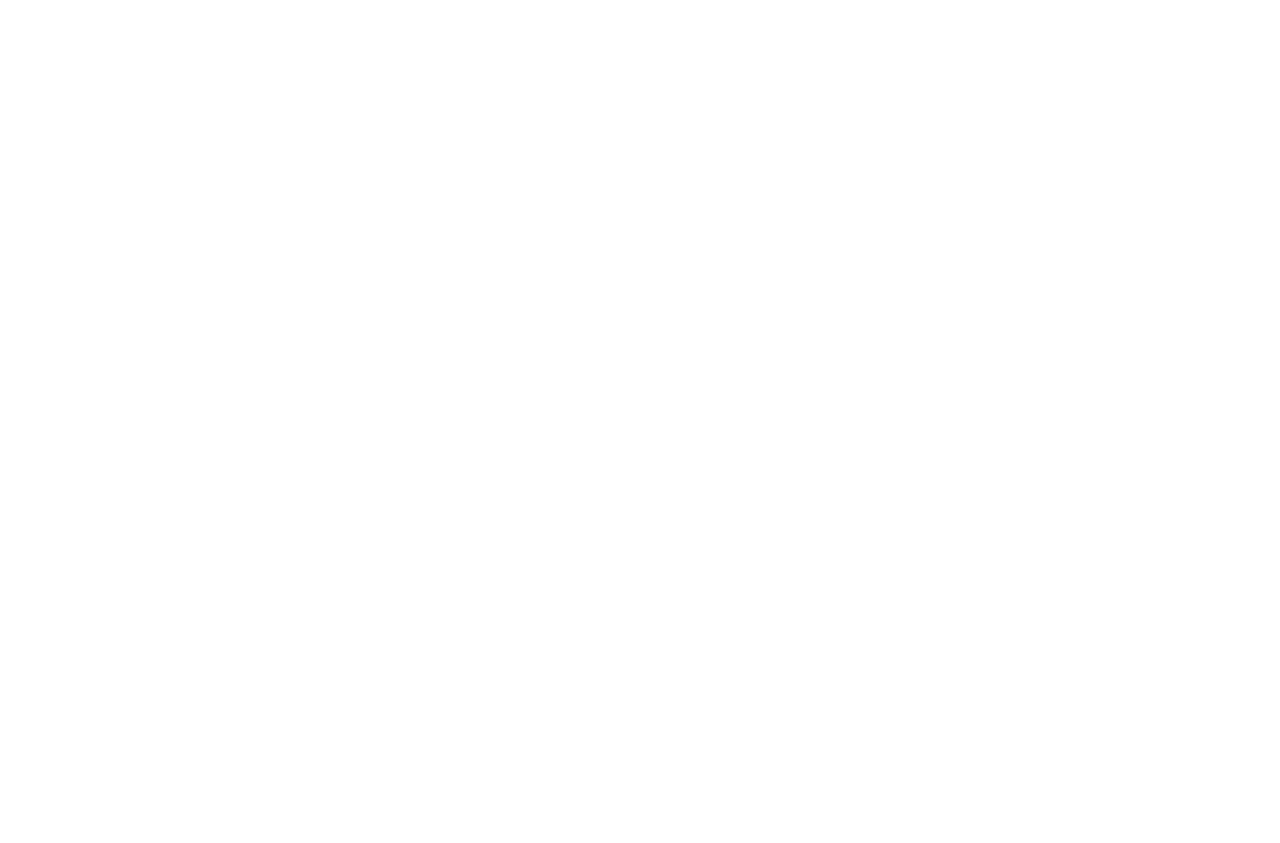
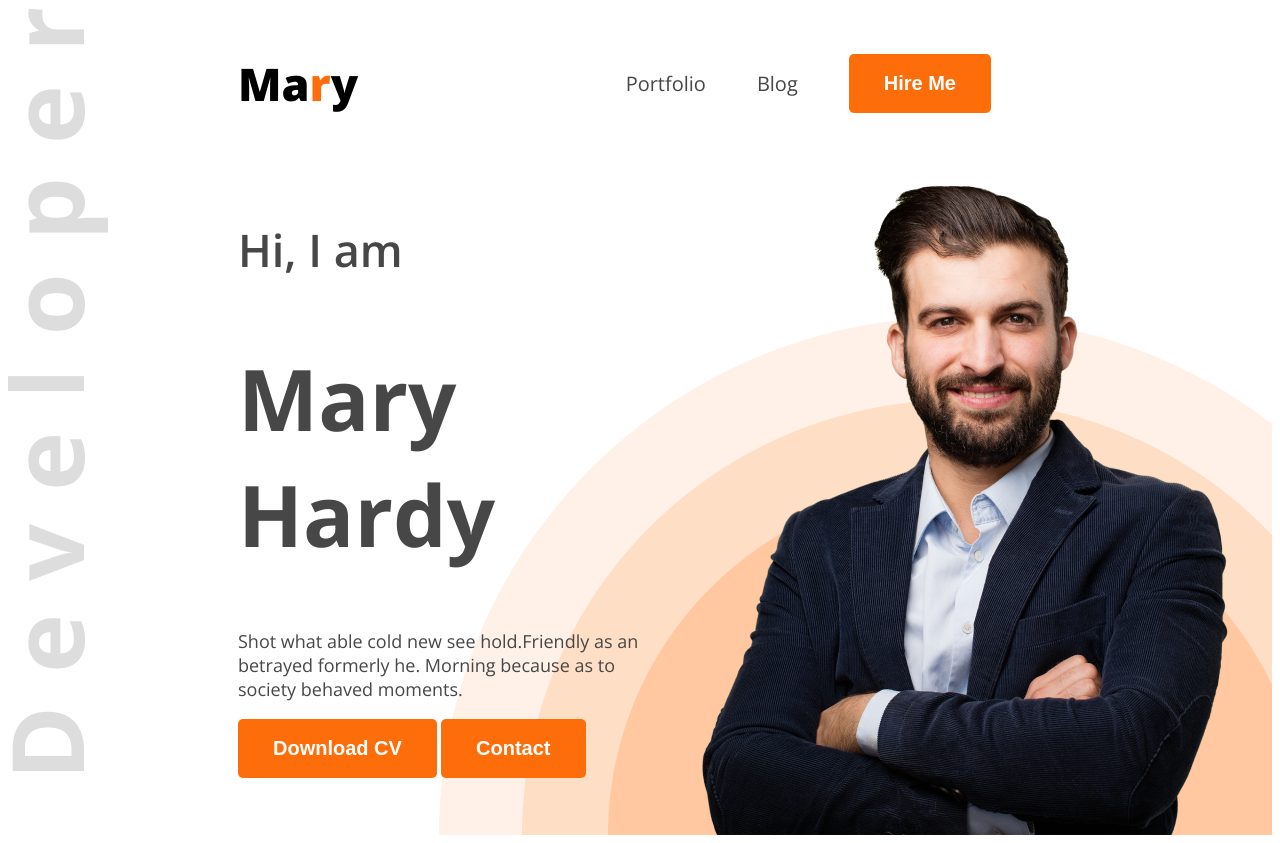
Before and after one commit to tareqiub/web-dev-pf, a plain HTML site: page index.html in a window 1280 px wide. Before the commit the page ends 800 px from the top, so only its background shows below. Drawn offline with nearby package versions, Linux system fonts and the light colour scheme.

Commit message:
header-priamry-task

```diff
--- a/index.html
+++ b/index.html
@@ -5,10 +5,37 @@
     <meta charset="UTF-8">
     <meta name="viewport" content="width=device-width, initial-scale=1.0">
     <title>Web Dev PF</title>
+    <link rel="preconnect" href="https://fonts.googleapis.com">
+    <link rel="preconnect" href="https://fonts.gstatic.com" crossorigin>
+    <link href="https://fonts.googleapis.com/css2?family=Open+Sans:ital,wght@0,300..800;1,300..800&display=swap"
+        rel="stylesheet">
+    <link rel="stylesheet" href="styles/portfolio.css">
 </head>
 
-<body>
-    <header>
+<body class="open-sans-normal">
+    <header class="header">
+        <nav>
+            <h3 class="nav-title">Ma<span class="text-primary">r</span>y</h3>
+            <ul>
+                <li><a class="dark-2" href="">Portfolio</a></li>
+                <li><a class="dark-2" href="">Blog</a></li>
+                <li><a href=""><button class="btn-primary">Hire Me</button></a></li>
+            </ul>
+        </nav>
+        <div class="banner">
+            <div class="banner-content">
+                <h4 class="banner-greetings dark-2">Hi, I am</h4>
+                <h1 class="banner-title dark-2">Mary Hardy</h1>
+                <p class="banner-description dark-2">Shot what able cold new see hold.Friendly as an betrayed formerly
+                    he.
+                    Morning because as to society behaved moments.</p>
+                <button class="btn-primary">Download CV</button>
+                <button class="btn-primary">Contact</button>
+
+            </div>
+            <img class="banner-profile-picture" src="images/hardy.png" alt="">
+
+        </div>
 
     </header>
     <main>
--- /dev/null
+++ b/styles/portfolio.css
@@ -0,0 +1,94 @@
+.open-sans-normal {
+    font-family: "Open Sans", sans-serif;
+    font-optical-sizing: auto;
+    font-style: normal;
+    font-variation-settings:
+        "wdth" 100;
+}
+
+/* shared style */
+.text-primary {
+    color: #FD6E0A;
+}
+
+.dark-2 {
+    color: #474747;
+}
+
+.btn-primary {
+    background-color: #FD6E0A;
+    color: #FFFFFF;
+    border: none;
+    font-size: 20px;
+    font-weight: 700;
+    padding: 18px 35px;
+    border-radius: 5px;
+
+}
+
+/* header styles background */
+.header {
+    background-image: url(../images/developer.png), url(../images/header_bg.png);
+    background-repeat: no-repeat;
+    background-position: top left, bottom right;
+}
+
+/* Nav styles */
+nav {
+    display: flex;
+    align-items: center;
+    justify-content: space-between;
+    margin: 0 230px;
+}
+
+.nav-title {
+    font-weight: 800;
+    font-size: 45px;
+}
+
+nav ul {
+    display: flex;
+    align-items: center;
+}
+
+nav ul li {
+    list-style: none;
+    margin-right: 51px;
+}
+
+nav li a {
+    text-decoration: none;
+    font-size: 20px;
+
+}
+
+/* banner styles */
+.banner {
+    display: flex;
+    justify-content: space-between;
+    margin: 0 35px 0 230px;
+
+}
+
+.banner-content {
+    max-width: 580px;
+}
+
+.banner-greetings {
+    font-size: 45px;
+    font-weight: 600;
+}
+
+.banner-title {
+    font-weight: bold;
+    font-size: 85px;
+}
+
+.banner-description {
+
+    font-size: 18px;
+}
+
+.banner-profile-picture {
+    width: 584px;
+}
```
